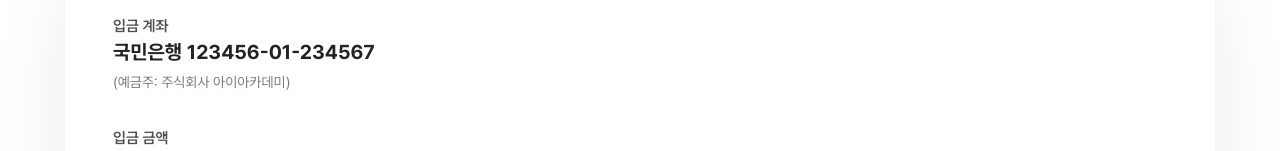
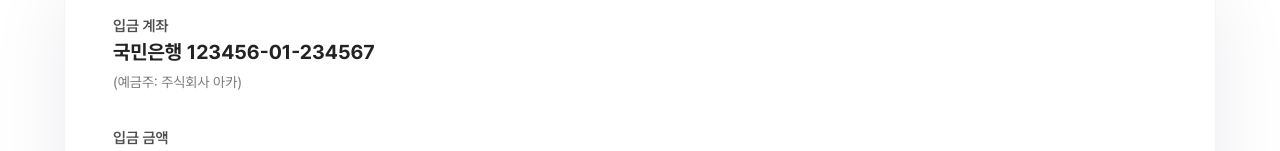
Before and after one commit to WithM2/iakkaweb, a Next.js app: page /mentoring/apply/subscribe/bank-transfer-guide in a window 1280 px wide. Shown: the part 473-624 px from the top of the page. Built offline with nearby package versions, Linux system fonts and the light colour scheme.

Commit message:
Update page.tsx

```diff
--- a/src/app/mentoring/apply/subscribe/bank-transfer-guide/page.tsx
+++ b/src/app/mentoring/apply/subscribe/bank-transfer-guide/page.tsx
@@ -37,8 +37,9 @@
                 </h1>
               </div>
               <p className="text-[14px] leading-[24px] text-ink-900/70 md:text-[16px] md:leading-[26px]">
-                아래 계좌로 결제 금액을 입금해주세요. 입금 확인 후 담당 매니저가 연락을 드리고 있습니다.
-                결제 완료 후 24시간 이내에 입금하지 않으면 결제가 취소될 수 있습니다.
+                아래 계좌로 결제 금액을 입금해주세요. 입금 확인 후 담당 매니저가
+                연락을 드리고 있습니다. 결제 완료 후 24시간 이내에 입금하지
+                않으면 결제가 취소될 수 있습니다.
               </p>
             </header>
 
@@ -48,7 +49,8 @@
                   입금 계좌 및 입금 금액
                 </h2>
                 <p className="text-[13px] leading-[22px] text-ink-900/60 md:text-[14px] md:leading-[24px]">
-                  입금 시 주문자명과 동일한 이름으로 송금해 주시면 빠르게 확인해 드릴 수 있습니다.
+                  입금 시 주문자명과 동일한 이름으로 송금해 주시면 빠르게 확인해
+                  드릴 수 있습니다.
                 </p>
               </section>
 
@@ -62,7 +64,7 @@
                       국민은행 123456-01-234567
                     </p>
                     <p className="text-[13px] leading-[22px] text-ink-900/60 md:text-[14px] md:leading-[24px]">
-                      (예금주: 주식회사 아이아카데미)
+                      (예금주: 주식회사 아카)
                     </p>
                   </div>
                 </div>
```
